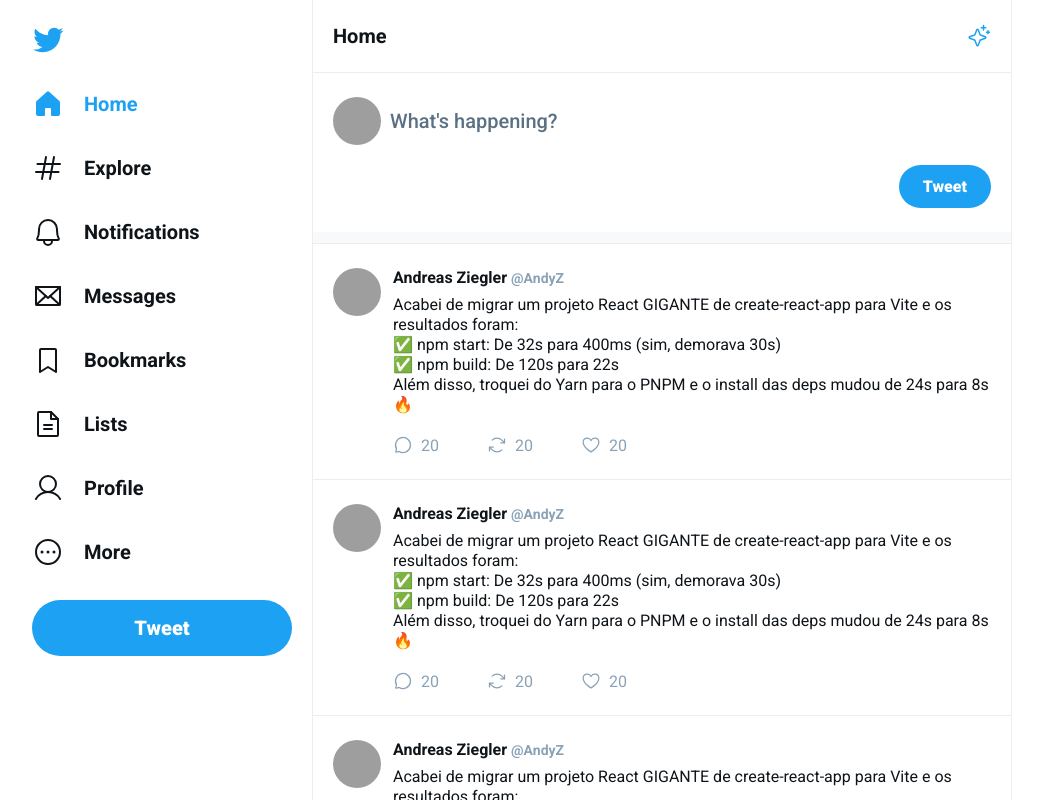
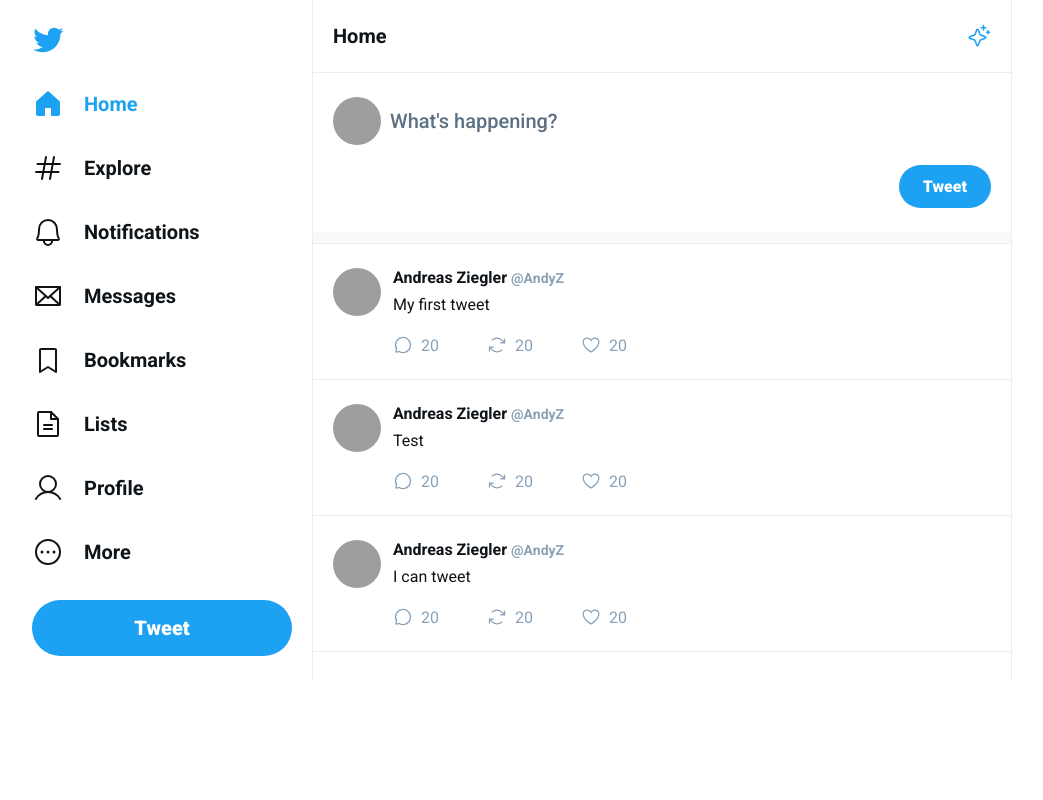
Before and after one commit to Andreas-Ziegler22/UI-Twitter, a React (Vite) app: page / in a window 1280 px wide. Shown: the top 800 px of the page, without its empty margins (128-1171 px from the left). Built offline with nearby package versions, Linux system fonts and the light colour scheme; grey boxes are pictures that could not be loaded.

Commit message:
iterating with map and why

```diff
--- a/src/components/Tweet.tsx
+++ b/src/components/Tweet.tsx
@@ -1,7 +1,11 @@
 import { ArrowsClockwise, ChatCircle, Heart } from "phosphor-react";
 import "./Tweet.css";
 
-export function Tweet() {
+interface TweetProps {
+  content: string;
+}
+
+export function Tweet(props: TweetProps) {
   return (
     <a href="#" className="tweet">
       <img
@@ -13,17 +17,7 @@ export function Tweet() {
           <strong>Andreas Ziegler</strong>
           <span>@AndyZ</span>
         </div>
-        <p>
-          Acabei de migrar um projeto React GIGANTE de create-react-app para
-          Vite e os resultados foram:
-          <br />
-          ✅ npm start: De 32s para 400ms (sim, demorava 30s) <br />
-          ✅ npm build: De 120s para 22s
-          <br />
-          Além disso, troquei do Yarn para o PNPM e o install das deps mudou de
-          24s para 8s 🔥
-          <br />
-        </p>
+        <p>{props.content}</p>
         <div className="tweet-content-footer">
           <button type="button">
             <ChatCircle />
--- a/src/main.tsx
+++ b/src/main.tsx
@@ -7,6 +7,9 @@ import { Tweet } from "./components/Tweet";
 import { Sidebar } from "./components/Sidebar";
 import { Header } from "./components/Header";
 import { Separator } from "./components/Separator";
+
+// like its coming from an API
+const tweets = ["My first tweet", "Test", "I can tweet"];
 
 ReactDOM.createRoot(document.getElementById("root") as HTMLElement).render(
   <React.StrictMode>
@@ -27,10 +30,10 @@ ReactDOM.createRoot(document.getElementById("root") as HTMLElement).render(
             <button type="submit">Tweet</button>
           </form>
           <Separator />
-          <Tweet />
-          <Tweet />
-          <Tweet />
-          <Tweet />
+          {/* here was a nice catch map can return something while forEach doesn't */}
+          {tweets.map((tweet) => {
+            return <Tweet key={tweet} content={tweet} />;
+          })}
         </main>
       </div>
     </div>
```
